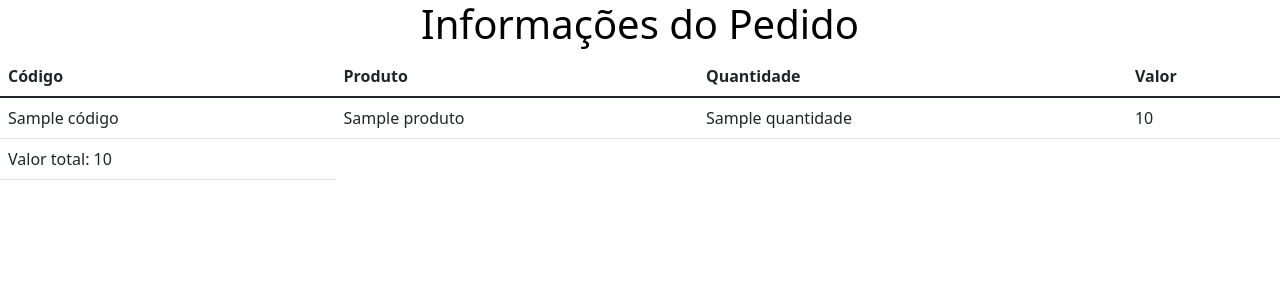
After one commit to gabrielhcamacho/API-Data-Consuming, a Flask app: template templates/teste.html in a window 1280 px wide. The commit adds this page. Shown: the top 300 px of the page. Run offline with Flask 2, Linux system fonts and the light colour scheme; the template is opened without the code that fills it: most values are stand-ins (such as "Sample title", 1, 10 or a date in 2020).

Commit message:
router page tables

```diff
--- a/api.py
+++ b/api.py
@@ -21,13 +21,12 @@ def get_lista_pedidos():
         row['código'] = itens[i]['pedido']
         row['cliente'] = clientes[pedidos[itens[i]['pedido'] - 1]['cliente'] - 1]['nome']
         row['data'] = pedidos[itens[i]['pedido'] - 1]['data']
-        row['valor'] = produtos[itens[i]['produto'] - 1]['valor'] * itens[i]['quantidade']
+        row['valor'] = produtos[itens[i]['produto'] - 1]['valor']
         listaPedidosFinal.append(row)
 
     return listaPedidosFinal
 
 def get_info_pedidos():
-
     urlClientes = 'https://sistemalift1.com/lift_ps/api/Clientes'
     urlPedidos = 'https://sistemalift1.com/lift_ps/api/Pedidos'
     urlProdutos = 'https://sistemalift1.com/lift_ps/api/Produtos'
@@ -49,7 +48,7 @@ def get_info_pedidos():
         # row['data'] = pedidos[itens[i]['pedido'] - 1]['data']
         row['produto'] = produtos[itens[i]['produto'] - 1]['nome']
         row['quantidade'] = itens[i]['quantidade']
-        row['valor'] = produtos[itens[i]['produto'] - 1]['valor'] * itens[i]['quantidade']
+        row['valor'] = produtos[itens[i]['produto'] - 1]['valor']
         infoPedidos.append(row)
 
     return infoPedidos
--- a/server.py
+++ b/server.py
@@ -11,16 +11,15 @@ def home():
         pedidos = get_info_pedidos()
         return render_template("index.html", lista=lista, pedidos=pedidos)
     else:
-        # if request.form['submit_button'] == '0':
         return redirect(f"/{request.form['submit_button']}")
-
 
 
 teste = get_info_pedidos()
 
 @app.route('/<int:pedidos>', methods=['GET', 'POST'])
 def pedidos(pedidos):
-    return teste[pedidos]
+    pedido = teste[pedidos]
+    return render_template("teste.html", pedido=pedido)
 
 if __name__ == '__main__':
     app.run()
--- a/static/styles.css
+++ b/static/styles.css
@@ -7,7 +7,7 @@
 h1{
     font-size: 60px;
     text-align: center;
-    color: #0d6efd;
+    color: black;
 }
 
 
--- /dev/null
+++ b/templates/teste.html
@@ -0,0 +1,51 @@
+<!DOCTYPE html>
+<html lang="en">
+<head>
+    <meta charset="UTF-8">
+    <meta name="viewport" content="width=device-width, initial-scale=1.0">
+    <title>API</title>
+    <link rel="stylesheet" href="/static/styles.css">
+</head>
+<body>
+    <div class=Title>
+    </div>
+
+
+    <h1>Informações do Pedido</h1>
+
+      <table class="table">
+        <thead>
+          <tr>
+            <th scope="col">Código</th>
+            <th scope="col">Produto</th>
+            <th scope="col">Quantidade</th>
+            <th scope="col">Valor</th>
+          </tr>
+        </thead>
+        <tbody>
+
+            <tr>
+                <td>{{pedido['código']}}</td>
+                <td>{{pedido['produto']}}</td>
+                <td>{{pedido['quantidade']}}</td>
+                <td>{{pedido['valor']}}</td>
+            </tr>
+            <tr>
+                <td>Valor total: {{pedido['quantidade'] * pedido['valor']}}</td>
+            </tr>
+
+
+
+        </tbody>
+      </table>
+    </div>
+
+
+
+
+    <!-- JavaScript Bundle with Popper -->
+<script src="https://cdn.jsdelivr.net/npm/bootstrap@5.1.1/dist/js/bootstrap.bundle.min.js" integrity="sha384-/bQdsTh/da6pkI1MST/rWKFNjaCP5gBSY4sEBT38Q/9RBh9AH40zEOg7Hlq2THRZ" crossorigin="anonymous"></script>
+<!-- CSS only -->
+<link href="https://cdn.jsdelivr.net/npm/bootstrap@5.1.1/dist/css/bootstrap.min.css" rel="stylesheet" integrity="sha384-F3w7mX95PdgyTmZZMECAngseQB83DfGTowi0iMjiWaeVhAn4FJkqJByhZMI3AhiU" crossorigin="anonymous">
+</body>
+</html>
```
Also changed, not shown: templates/index.html (+4 -3 lines).
